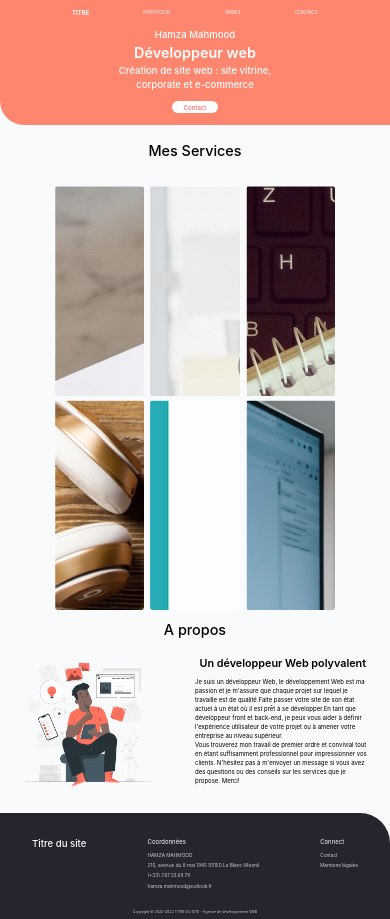
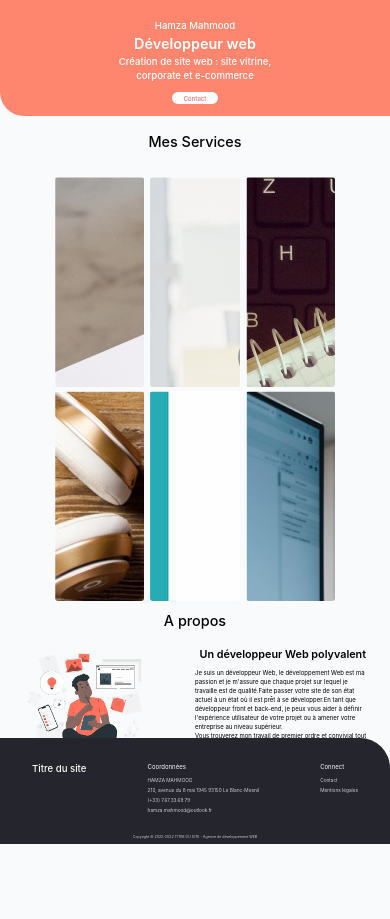
Before and after one commit to Zhamza1/Portfolio, a React (Create React App) app: page / in a window 390 px wide. After the commit the page ends 844 px from the top, so only its background shows below. Built offline with nearby package versions, Linux system fonts and the light colour scheme.

Commit message:
mobile test

```diff
--- a/src/components/footer.jsx
+++ b/src/components/footer.jsx
@@ -6,7 +6,7 @@ import {
 const footer = () => {
   return (
     <>
-      <footer className=' bg-third text-white w-full pb-[1.2rem] rounded-tr-[10rem] pt-[8rem] ' >
+      <footer className=' bg-third text-white w-full pb-[1.2rem] rounded-tr-[10rem] pt-[8rem] sm:absolute sm:bottom-0 ' /* style="position: absolute;bottom: 0;" */ >
         <section className='flex px-[0.5rem] justify-around pb-[4.8rem]' >
         <div>
           <h1 className='text-[3.2rem] font-medium ' >Titre du site </h1>
--- a/src/page/home.jsx
+++ b/src/page/home.jsx
@@ -1,22 +1,34 @@
-import React from 'react'
+import { useRef,React } from 'react'
 import HomeCard from '../components/homeCard'
 import APropos from './aPropos'
 import {
   Link
 } from "react-router-dom";
 
+import { FaBars,FaTimes } from 'react-icons/fa';
+import "../components/header.css"
+
 const Home = (name) => {
+
+  const navRef = useRef();
+
+	const showNavbar = () => {
+		navRef.current.classList.toggle("responsive_nav");
+	};
+
   return (
     <>
 
     <section className=' bg-header2 bg-no-repeat 2xl:pb-[8rem]  pb-[6rem] text-white w-full rounded-bl-[8rem] lg:pb-[4rem]'>
        <header className='pt-[2.8rem] pb-[3.4rem]'>
+        <nav className='z-[100000]' ref={navRef} >
           <ul className='flex justify-around px-[15rem] text-white items-center font-regular text-[1.6rem]'>
             <Link to="/" className='text-[4rem] font-bold sm:text-[2rem]'> TITRE </Link>
             <Link to="/portfolio" ><li className='hover:font-regular'>PORTFOLIO</li> </Link>
             <Link to="/tarifs"> <li>TARIFS</li></Link>
             <Link to="/contact" > <li>CONTACT</li> </Link>
           </ul>
+        </nav>
       </header>
       <div className='text-center' >
         <h2 className='text-[3.2rem] font-medium ' >Hamza Mahmood </h2>
```
Lines whose indentation alone changed are shown as unchanged.
